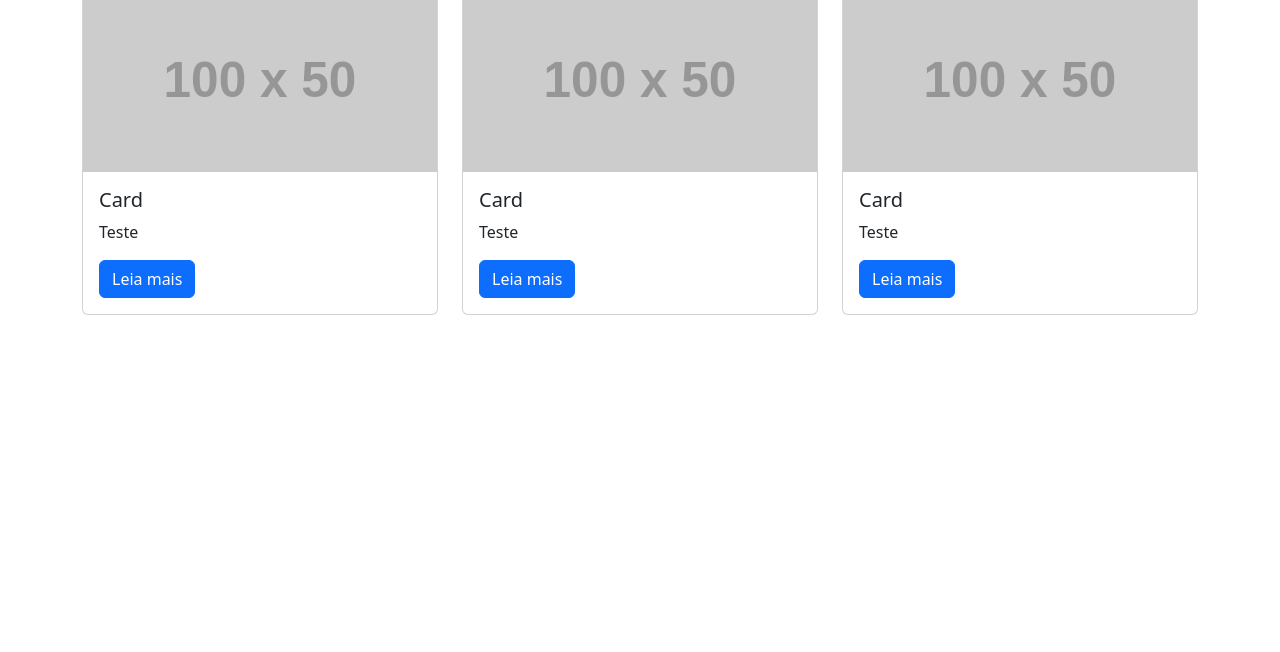
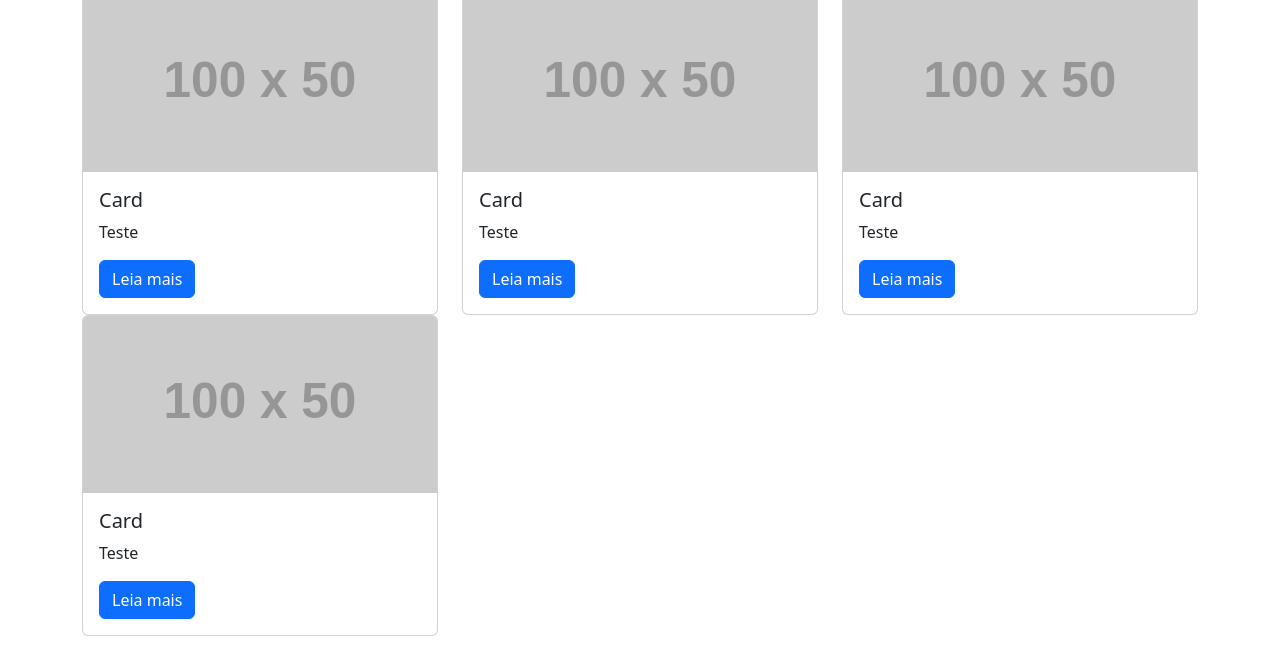
Before and after one commit to Carlos-d4vi/bootstrap_avan-ado-praticando, a plain HTML site: page index.html in a window 1280 px wide. Shown: the part 330-982 px from the top of the page. Before the commit the page ends 800 px from the top, so only its background shows below. Drawn offline with Linux system fonts and the light colour scheme; placeholder pictures from the web are drawn by us.

Commit message:
adicionando mais um card

```diff
--- a/index.html
+++ b/index.html
@@ -44,6 +44,14 @@
                         <a href="#" class="btn btn-primary">Leia mais</a>
                     </div>
                 </div>
+                <div class="card">
+                    <img src="https://via.placeholder.com/100x50" class="card-img-top"></img>
+                    <div class="card-body">
+                        <h5 class="card-title">Card</h5>
+                        <p class="card-text">Teste</p>
+                        <a href="#" class="btn btn-primary">Leia mais</a>
+                    </div>
+                </div>
             </div>
             <div class="col-lg-4 col-md-6 col-sm-12 mb-3">
                 <div class="card">
```
